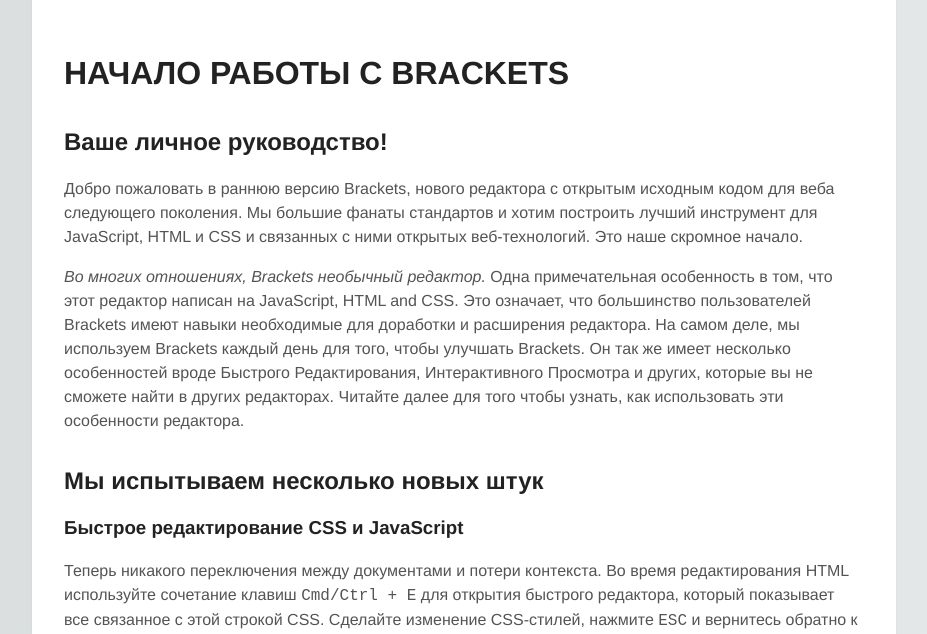
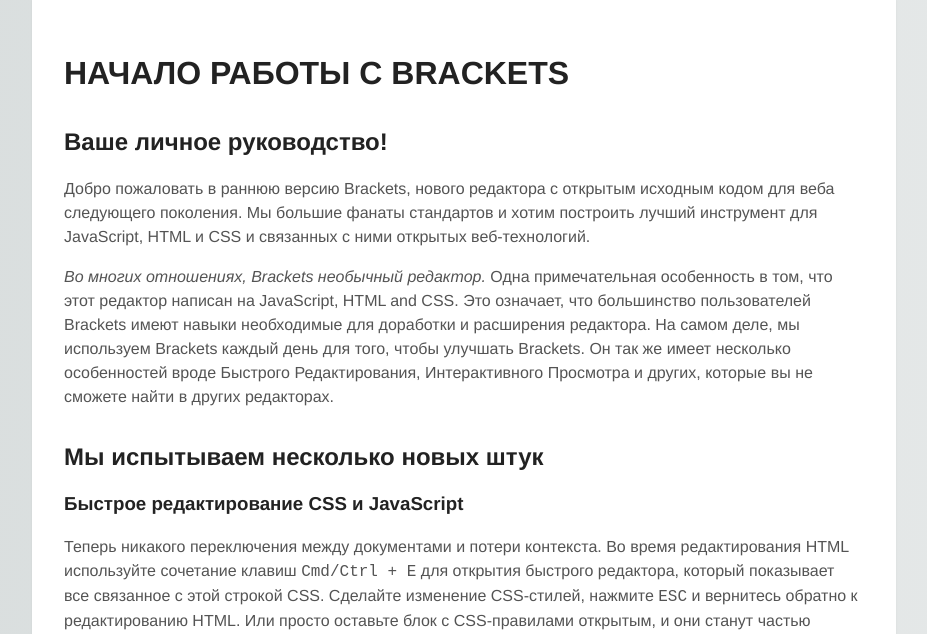
Before and after one commit to nanobanana/wa1, a plain HTML site: page index.html in a window 1280 px wide. Shown: the top 634 px of the page, without its empty margins (176-1103 px from the left). Drawn offline with Linux system fonts and the light colour scheme.

Commit message:
second commit

```diff
--- a/index.html
+++ b/index.html
@@ -21,8 +21,7 @@
 		<p>
 			Добро пожаловать в раннюю версию Brackets, нового редактора с открытым исходным
 			кодом для веба следующего поколения. Мы большие фанаты стандартов и хотим построить лучший
-			инструмент для JavaScript, HTML и CSS и связанных с ними открытых веб-технологий. Это наше
-			скромное начало.
+			инструмент для JavaScript, HTML и CSS и связанных с ними открытых веб-технологий.
 		</p>
 
 		<!--
@@ -36,7 +35,6 @@
 			каждый день для того, чтобы улучшать Brackets. Он так же имеет несколько особенностей
 			вроде Быстрого Редактирования, Интерактивного Просмотра и других, которые вы не сможете
 			найти в других редакторах.
-			Читайте далее для того чтобы узнать, как использовать эти особенности редактора.
 		</p>
 
 
```
